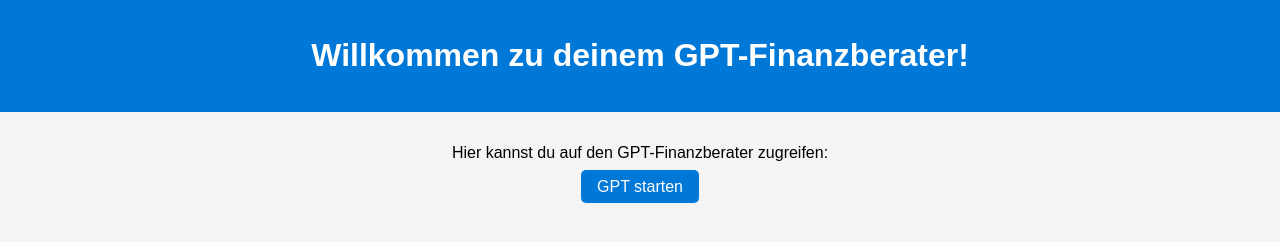
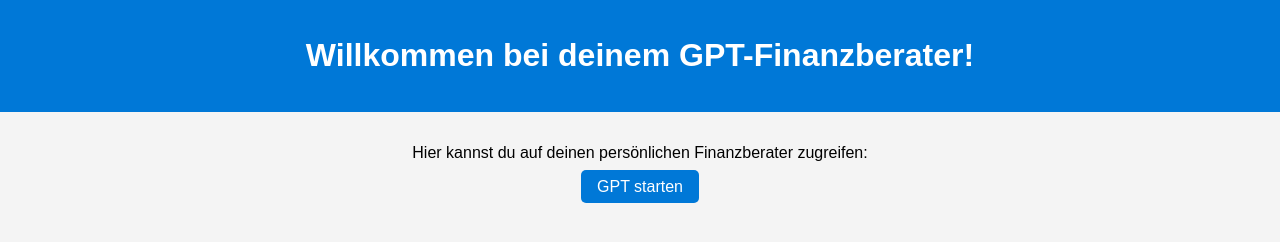
Before and after one commit to litinacmd/FinanceGPT, a plain HTML site: page index.html in a window 1280 px wide. Drawn offline with Linux system fonts and the light colour scheme.

Commit message:
Add files via upload

```diff
--- a/index.html
+++ b/index.html
@@ -34,10 +34,10 @@
 </head>
 <body>
     <header>
-        <h1>Willkommen zu deinem GPT-Finanzberater!</h1>
+        <h1>Willkommen bei deinem GPT-Finanzberater!</h1>
     </header>
     <section>
-        <p>Hier kannst du auf den GPT-Finanzberater zugreifen:</p>
+        <p>Hier kannst du auf deinen persönlichen Finanzberater zugreifen:</p>
         <a href="https://chatgpt.com/g/g-6744db3401e08191b57bdafa12ced230-financegpt" target="_blank">GPT starten</a>
     </section>
 </body>
```
